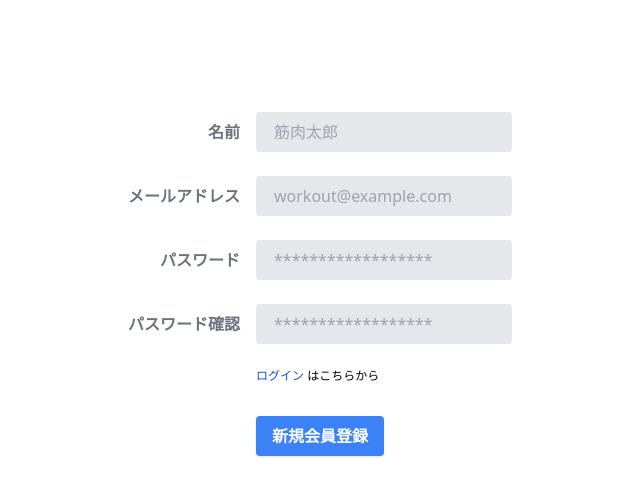
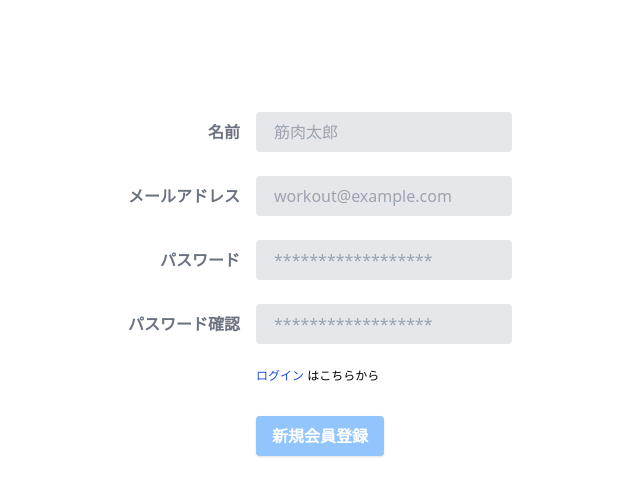
Before and after one commit to ta-mu-aa/workout-share, a Vue app in the folder front/: page /signup in a window 1280 px wide. Shown: the top 496 px of the page, without its empty margins (320-960 px from the left). Built offline with nearby package versions, Linux system fonts and the light colour scheme; no server answers.

Commit message:
新規作成ページのフォームにバリデーションを実装

```diff
--- a/front/src/components/pages/SignUpPage.vue
+++ b/front/src/components/pages/SignUpPage.vue
@@ -16,8 +16,11 @@
         <div class="md:flex md:items-center">
           <div class="md:w-1/3"></div>
           <div class="md:w-2/3">
-            <button @click="registerDataSubmit"
-              class="shadow bg-blue-500 hover:bg-blue-400 duration-200 focus:shadow-outline focus:outline-none text-white font-bold py-2 px-4 rounded"
+            <button
+              @click="clickSubmitButton"
+              :disabled="disabled"
+              :class="{ 'bg-blue-300': disabled === true, 'bg-blue-500': disabled === false}"
+              class="shadow  focus:shadow-outline focus:outline-none text-white font-bold py-2 px-4 rounded"
               type="button">
               新規会員登録
             </button>
@@ -43,6 +46,7 @@ export default  {
   },
   data() {
     return {
+      disabled: true,
       userName: '',
       userEmail: '',
       userPassword: '',
@@ -50,17 +54,64 @@ export default  {
     }
   },
   methods: {
+  // 新規登録時のデータをAPIに送信する
     async registerDataSubmit() {
       const postUserInfo = await this.axios.post(`${API_URL}/user/`, {
-          name: this.userName,
-          email: this.userEmail,
-          password: this.userPassword,
-          password_confirmation: this.userConfirm
+        name: this.userName,
+        email: this.userEmail,
+        password: this.userPassword,
+        password_confirmation: this.userConfirm
       })
       const createUserResponse = postUserInfo.data
       console.log(createUserResponse)
+    },
+  // 新規会員登録ボタンを押した時の処理
+    clickSubmitButton() {
+      this.registerDataSubmit()
+    },
+  },
+
+  updated() {
+    // フォームに入力された値のバリデーション
+    if (this.userName === '' && this.userName.length > 30) {
+      console.log('名前文字数')
+      this.disabled = true
+      return
     }
-  }
+    if (this.userEmail === '' && this.userEmail.length > 100) {
+      console.log('メールアドレス文字数')
+      this.disabled = true
+      return
+    }
+    const emailReg = new RegExp(/^[A-Za-z0-9]{1}[A-Za-z0-9_.-]*@{1}[A-Za-z0-9_.-]{1,}\.[A-Za-z0-9]{1,}$/)
+    if (!emailReg.test(this.userEmail)) {
+      console.log('メールアドレスフォーマットが違います')
+      this.disabled = true
+      return
+    }
+    if (this.userPassword === '' && this.userPassword.length < 8) {
+      console.log('パスワード文字数下限')
+      this.disabled = true
+      return
+    }
+    if (this.userPassword.length > 100) {
+      console.log('パスワード文字数上限')
+      this.disabled = true
+      return
+    }
+    const passwordReg = /^(?=.*?[a-z])(?=.*?\d)[a-z\d]{8,100}$/i
+    if (!passwordReg.test(this.userPassword)) {
+      console.log('パスワードフォーマットが違います')
+      this.disabled = true
+      return
+    }
+    if (this.userPassword !== this.userConfirm) {
+      console.log('確認用パスワードと異なります')
+      this.disabled = true
+      return
+    }
+    this.disabled = false
+  },
 }
 </script>
 
```
